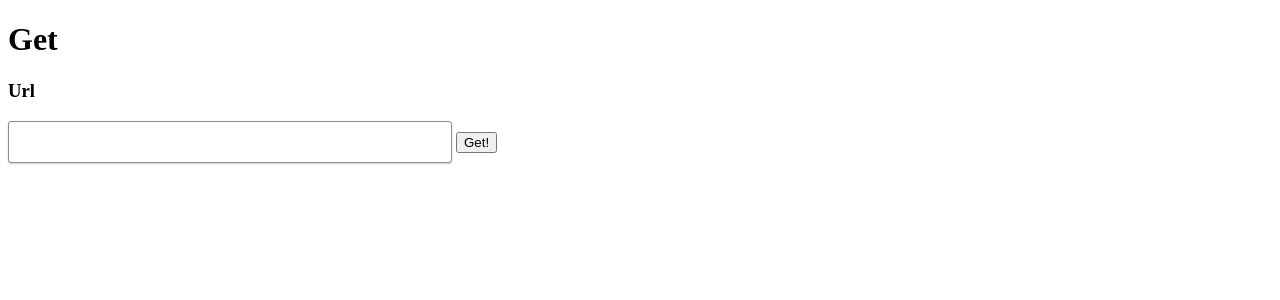
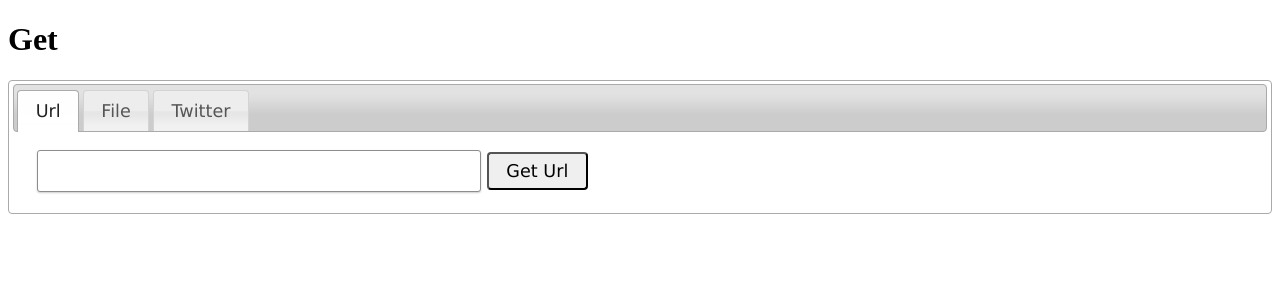
Before and after one commit to enriquein/ProxyBypassifier, a Flask app: page / in a window 1280 px wide. Shown: the top 300 px of the page. Run offline with Flask 2, Linux system fonts and the light colour scheme; some libraries are stand-ins or nearby versions.

Commit message:
More styling stuff.

```diff
--- /dev/null
+++ b/proxy_bypassifier/static/main.js
@@ -0,0 +1,4 @@
+$(document).ready(function () {
+    $('.button').button();
+    $('.tabs').tabs();
+});
--- a/proxy_bypassifier/templates/layout.html
+++ b/proxy_bypassifier/templates/layout.html
@@ -4,6 +4,8 @@
 <link rel="stylesheet" type="text/css" href="{{ url_for('static', filename='style.css') }}" />
 <div class="page">
   {% block body %}{% endblock %}
-  <script src="//ajax.googleapis.com/ajax/libs/jquery/1.8.2/jquery.min.js" type="text/css" />
-  <script src="//ajax.googleapis.com/ajax/libs/jqueryui/1.9.1/jquery-ui.min.js" type="text/css" />
+  <script src="//ajax.googleapis.com/ajax/libs/jquery/1.8.2/jquery.min.js" type="text/javascript"></script>
+  <script src="//ajax.googleapis.com/ajax/libs/jqueryui/1.9.1/jquery-ui.min.js" type="text/javascript"></script>
+  <script src="{{ url_for('static', filename='main.js') }}" type="text/javascript"></script>
+  {% block scripts %}{% endblock %}
 </div>
--- a/proxy_bypassifier/templates/website_form.html
+++ b/proxy_bypassifier/templates/website_form.html
@@ -1,11 +1,27 @@
 {% extends "layout.html" %}
 {% block body %}
-
     <h1>Get</h1>
 
-    <h3>Url</h3>
-    <form action="{{ url_for('get_remote_site') }}" method="post">
-        <input class="search-field" type="text" name="url">
-        <input type="submit" value="Get!">
-    </form>
+    <div class="tabs">
+        <ul>
+            <li><a href="#tabs-1">Url</a></li>
+            <li><a href="#tabs-2">File</a></li>
+            <li><a href="#tabs-3">Twitter</a></li>
+        </ul>
+        <div id="tabs-1">
+            <form action="{{ url_for('get_remote_site') }}" method="post">
+                <input class="search-field" type="text" name="url">
+                <input class="button big-button" type="submit" value="Get Url">
+            </form>
+        </div>
+        <div id="tabs-2">
+            <form action="NOT YET IMPLEMENTED." method="post">
+                <input class="search-field" type="text" name="file">
+                <input class="button big-button" type="submit" value="Get File">
+            </form>
+        </div>
+        <div id="tabs-3">
+            Not yet implemented.
+        </div>
+    </div>
 {% endblock %}
```
Also changed, not shown: 1 other file.
